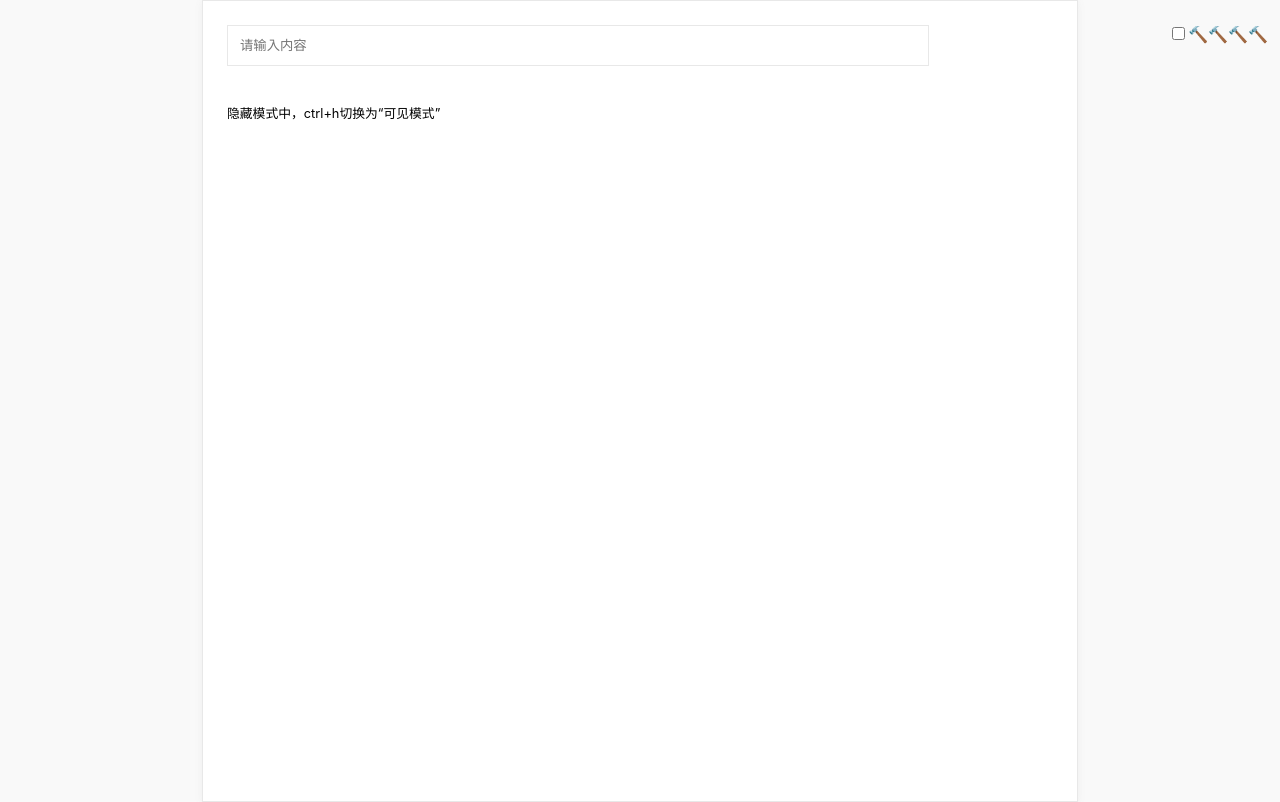
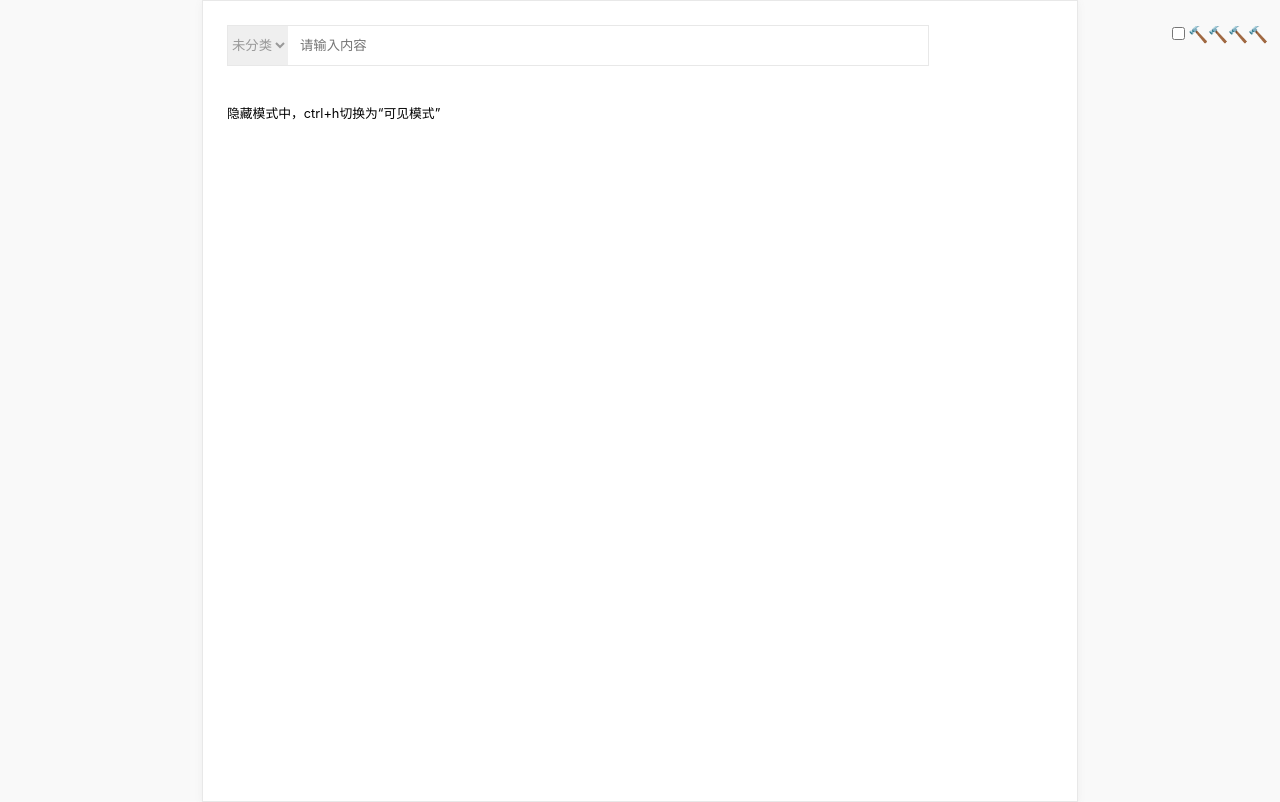
Before and after one commit to tangyefei/kaizen, a React (Create React App) app: page / in a window 1280 px wide. Built offline with nearby package versions, Linux system fonts and the light colour scheme.

Commit message:
feat: Fix input and textarea switch issue, provide options for note category to avoid ambiguity.

```diff
--- a/src/App.css
+++ b/src/App.css
@@ -61,24 +61,49 @@ p {
 .write-mode .edit-zone {
   margin-bottom: 24px;
   padding: 24px 24px 0;
+  position: relative;
+}
+.write-mode .edit-zone input {
+  /* TODO how it distrube with button each other */
+  vertical-align: top;
+  min-height: 41px;
 }
 .write-mode .edit-zone input,
 .write-mode .edit-zone textarea {
+  /* text-indent: 60px; */
   border: 1px solid #e8e8e8;
   outline: none;
-  padding: 6px 12px;
-  min-height: 41px;
+  padding: 6px 12px 6px 72px;
   box-sizing: border-box;
   word-break: break-all;
+  line-height: 27px;
+}
+
+.write-mode .edit-zone select,
+.write-mode .edit-zone option {
+  color: #999;
+  width: 60px;
+  height: 39px;
+  box-sizing: border-box;
+  position: absolute;
+  left: 25px;
+  top: 25px;
+  outline: none;
+  border: none;
 }
 .write-mode .edit-zone input {
   width: 85%;
 }
 .write-mode .edit-zone textarea {
   width: 100%;
+  min-height: 68px;
 }
 .write-mode .edit-zone button {
   margin: 12px 0 0 12px;
+}
+.write-mode .edit-zone .primary {
+  /* background: #25b864; */
+  /* color: #fff; */
 }
 .page .note-item {
   padding: 0 24px;
--- a/src/App.js
+++ b/src/App.js
@@ -35,12 +35,33 @@ class App extends React.Component {
       gatherMode: false,
       textRef: null,
       inputRef: null,
-    }
-
+      showTextarea: false,
+      cateSelected: null,
+    };
+    this.switchInputStyle = debounce(this.switchInputStyle.bind(this), 1200);
     this.listen();
     this.getAllNotes();
   }
 
+  handleCateChange(e) {
+    this.setState({
+      cateSelected: e.target.value
+    })
+  }
+
+  handleComposition(e) {
+    if (e.type === 'compositionend') {
+      // composition is end
+      this.setState({
+        isOnComposition: false
+      });
+    } else {
+      // in composition
+      this.setState({
+        isOnComposition: true
+      });
+    }
+  }
 
   listen() {
     document.addEventListener('keydown', (e) => {
@@ -74,30 +95,44 @@ class App extends React.Component {
     Setting.set('noteVisible', this.state.noteVisible ?  '1' : '');
   }
 
+  switchInputStyle() {
+    if(this.state.isOnComposition) return;
+
+    const currStatus = this.state.showTextarea;
+    const targetStatus = this.state.input.length > 50;
+      if (targetStatus !== currStatus) {
+        const prevRef = this[targetStatus ? 'inputRef' : 'textRef']
+        const cursorPos = {
+          start: prevRef.selectionStart,
+          end: prevRef.selectionEnd,
+        };
+        this.setState({
+          showTextarea: targetStatus
+        }, () => {
+          const currRef = this[targetStatus ? 'textRef' : 'inputRef']
+          currRef.focus();
+          currRef.setSelectionRange(cursorPos.start, cursorPos.end);
+        })
+      }
+  }
+
   handleInputChange(e) {
-    let prevStatus = this.state.showTextarea;
     this.setState({
-      input: e.target.value,
-      showTextarea: e.target.value.length > 50
-    }, () => {
-      const currStatus = this.state.showTextarea;
-      if (prevStatus !== currStatus) {
-        const ref = this[currStatus ? 'textRef' : 'inputRef'];
-        const len = this.state.input.length;
-        ref.focus();
-        ref.setSelectionRange(len, len);
-      }
-    })
+      input: e.target.value
+    }, this.switchInputStyle);
   }
   handleCateClick(e) {
     const category = e.target.dataset.cate;
 
-    this.setState({cateActive: category});
+    this.setState({
+      cateActive: category,
+      cateSelected: category
+    });
   }
 
   handleNoteSave() {
     const input = this.state.input;
-    const { content, category, createAt } = Note.createFromText(input);
+    const { content, category, createAt } = Note.createFromText(input, this.state.cateSelected);
 
     if (this.state.editingNote) {
       const submitItem = Object.assign(this.state.editingNote, {
@@ -113,7 +148,7 @@ class App extends React.Component {
           input: '',
           editingNote: null,
           noteList: listCopy
-        });
+        }, this.switchInputStyle);
       })
     } else {
       const useDefault = category.length === 0 && this.state.cateActive;
@@ -125,7 +160,7 @@ class App extends React.Component {
           input: '',
           noteList: [Object.assign(item, { id }), ...this.state.noteList],
           cateTextList: cateTextList.indexOf(category[0]) > -1 ? cateTextList : [ category[0], ...cateTextList ]
-        })
+        }, this.switchInputStyle)
       });
     }
   }
@@ -133,7 +168,8 @@ class App extends React.Component {
   editNote(note) {
     this.setState({
       editingNote: note,
-      input: `${note.category} ${note.content}`
+      input: note.content,
+      cateSelected: note.category
     });
   }
 
@@ -150,7 +186,7 @@ class App extends React.Component {
   cancelEdit(note) {
     this.setState({
       input: '',
-      editingNote: null
+      editingNote: null,
     })
   }
 
@@ -175,7 +211,6 @@ class App extends React.Component {
       pos = index + url.length;
     }
     if(pos<str.length - 1) res.push(<span>{str.substr(pos, str.length)}</span>);
-    debugger
     return res
   }
 
@@ -239,15 +274,26 @@ class App extends React.Component {
     // value={this.state.input}
     return <div className="page write-mode">
       <div className="edit-zone">
+
+        <select value={this.state.cateSelected} onChange={(e) => { this.handleCateChange(e) }}>
+          {['未分类', ...this.state.cateTextList.filter(d => !!d)].map((option) => (
+            <option value={option}>{option}</option>
+          ))}
+        </select>
         {
         this.state.showTextarea ?
           <textarea ref={(input) => { this.textRef = input; }} className="editor-textarea" value={this.state.input} placeholder="请输入内容" onChange={(e) => { this.handleInputChange(e) }} />
-        : <input ref={(input) => { this.inputRef = input; }} className="editor-input" value={this.state.input}  placeholder="请输入内容" onChange={(e) => { this.handleInputChange(e) }} />
+        : <input
+        ref={(input) => { this.inputRef = input; }}
+        onCompositionStart={(e) => this.handleComposition(e)}
+        onCompositionUpdate={(e) => this.handleComposition(e)}
+        onCompositionEnd={(e) => this.handleComposition(e)}
+        className="editor-input" value={this.state.input}  placeholder="请输入内容" onChange={(e) => { this.handleInputChange(e) }} />
         }
 
         {
           this.state.input ?
-          <button className={this.state.showTextarea ? 'float-right': ''} onClick={() => { this.handleNoteSave() }}>{ editingNote ? '修改' : '完成' }</button> : ''
+          <button className={this.state.showTextarea ? 'float-right primary': 'primary'} onClick={() => { this.handleNoteSave() }}>{ editingNote ? '修改' : '完成' }</button> : ''
         }
         {
           this.state.editingNote && this.state.input ?
--- a/src/database/indexed-db.js
+++ b/src/database/indexed-db.js
@@ -112,8 +112,8 @@ export default {
         request.onsuccess = function(event) {
             if (request.result) {
                 // 遍历打印所有数据
-                console.log(request.result)
-                console.log("callback, result:", request.result)
+                // console.log(request.result)
+                // console.log("callback, result:", request.result)
                 callback(request.result);
             } else {
                 console.log('未获得数据记录')
--- a/src/model/note.js
+++ b/src/model/note.js
@@ -11,14 +11,14 @@ export default class Note {
   }
 }
 
-Note.createFromText = function(text) {
-  const splits = text.split(' ');
-  let content = text, category = [];
+Note.createFromText = function(text, category = '未分类') {
+  // const splits = text.split(' ');
+  // let content = text, category = [];
 
-  if(splits.length > 1) {
-    // 定义维数组结构，为了以后支持多级分类进行兼容
-    category = [ splits[0] ];
-    content = splits.slice(1).join(' ');
-  }
-  return new Note(category, content, (new Date()).getTime() );
+  // if(splits.length > 1) {
+  //   // 定义维数组结构，为了以后支持多级分类进行兼容
+  //   category = [ splits[0] ];
+  //   content = splits.slice(1).join(' ');
+  // }
+  return new Note([category], text, (new Date()).getTime() );
 }
```
Also changed, not shown: 2 other files (tests, documents, lock files or other folders).
